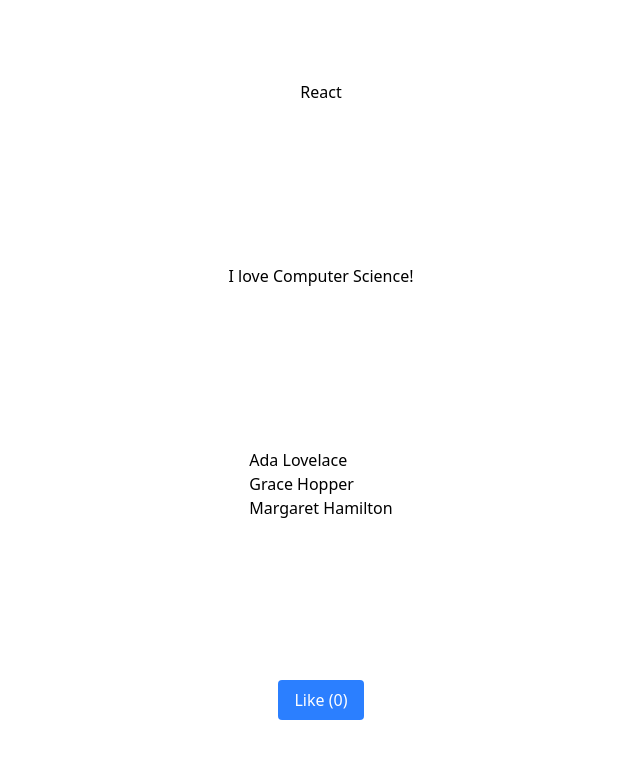
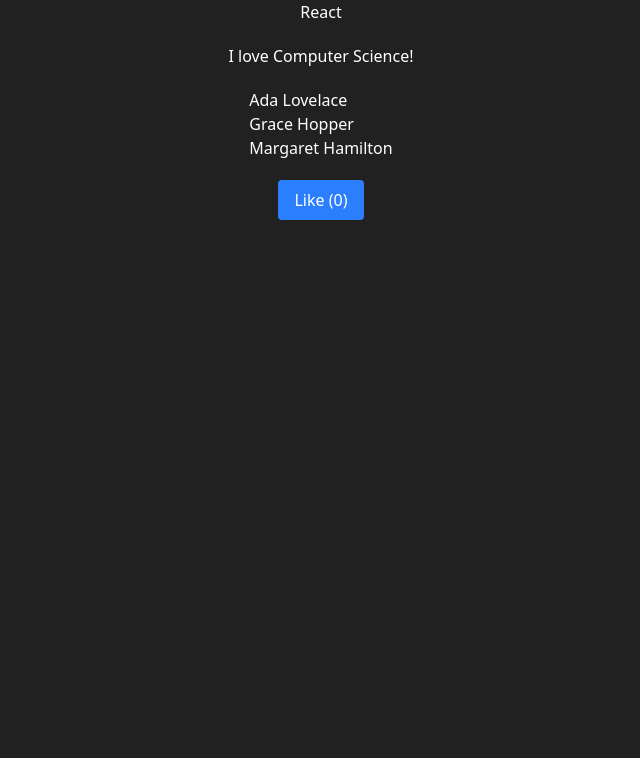
Before and after one commit to ktapia576/AWS-portfolio, a Next.js app: page / in a window 1280 px wide. Shown: the top 758 px of the page, without its empty margins (319-959 px from the left). Built offline with nearby package versions, Linux system fonts and the light colour scheme.

Commit message:
Add theme bg color and change styling

```diff
--- a/app/global.css
+++ b/app/global.css
@@ -1 +1,5 @@
 @import "tailwindcss";
+
+@theme {
+    --color-dark-gray-primary: #212121;
+}
--- a/app/layout.js
+++ b/app/layout.js
@@ -8,7 +8,7 @@
 export default function RootLayout({ children }) {
   return (
     <html lang="en">
-      <body>{children}</body>
+      <body className=" bg-dark-gray-primary">{children}</body>
     </html>
   )
 }
--- a/app/page.js
+++ b/app/page.js
@@ -5,7 +5,7 @@
     const names = ['Ada Lovelace', 'Grace Hopper', 'Margaret Hamilton'];
 
     return (
-        <div className="grid min-h-screen place-items-center">
+        <div className="grid place-items-center gap-5 text-white">
             {/* Nesting the Header component */}
             <Header title="React"/>
             <Header title="I love Computer Science!"/>
--- a/app/ui/like-button.js
+++ b/app/ui/like-button.js
@@ -10,5 +10,5 @@
         setLikes(likes + 1);
     }
 
-    return <button className="bg-blue-500 text-white px-4 py-2 rounded hover:bg-blue-600" onClick={handleClick}>Like ({likes})</button>
+    return <button className="bg-blue-500 text-white px-4 py-2 rounded hover:bg-blue-600 cursor-pointer" onClick={handleClick}>Like ({likes})</button>
 }
```
